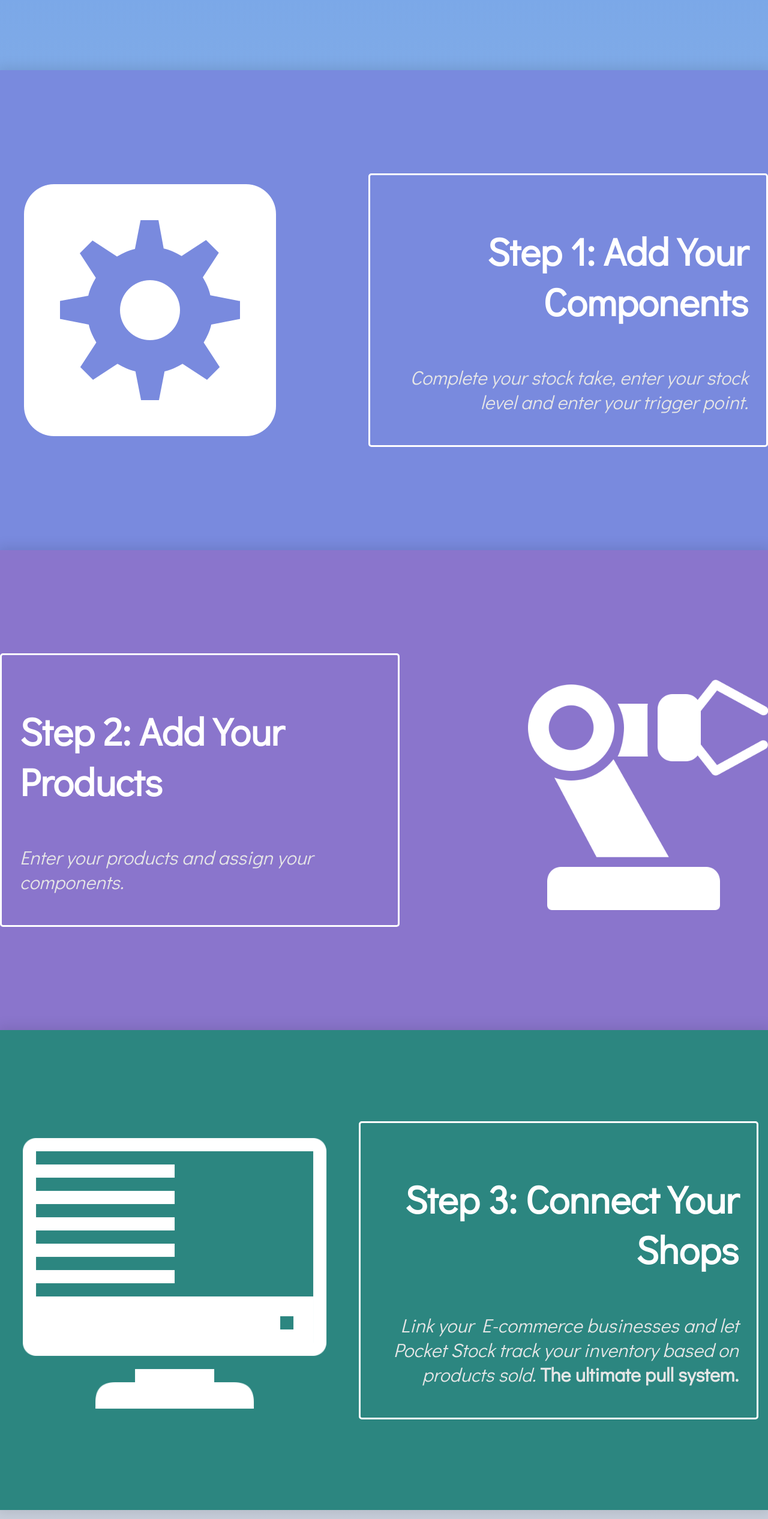
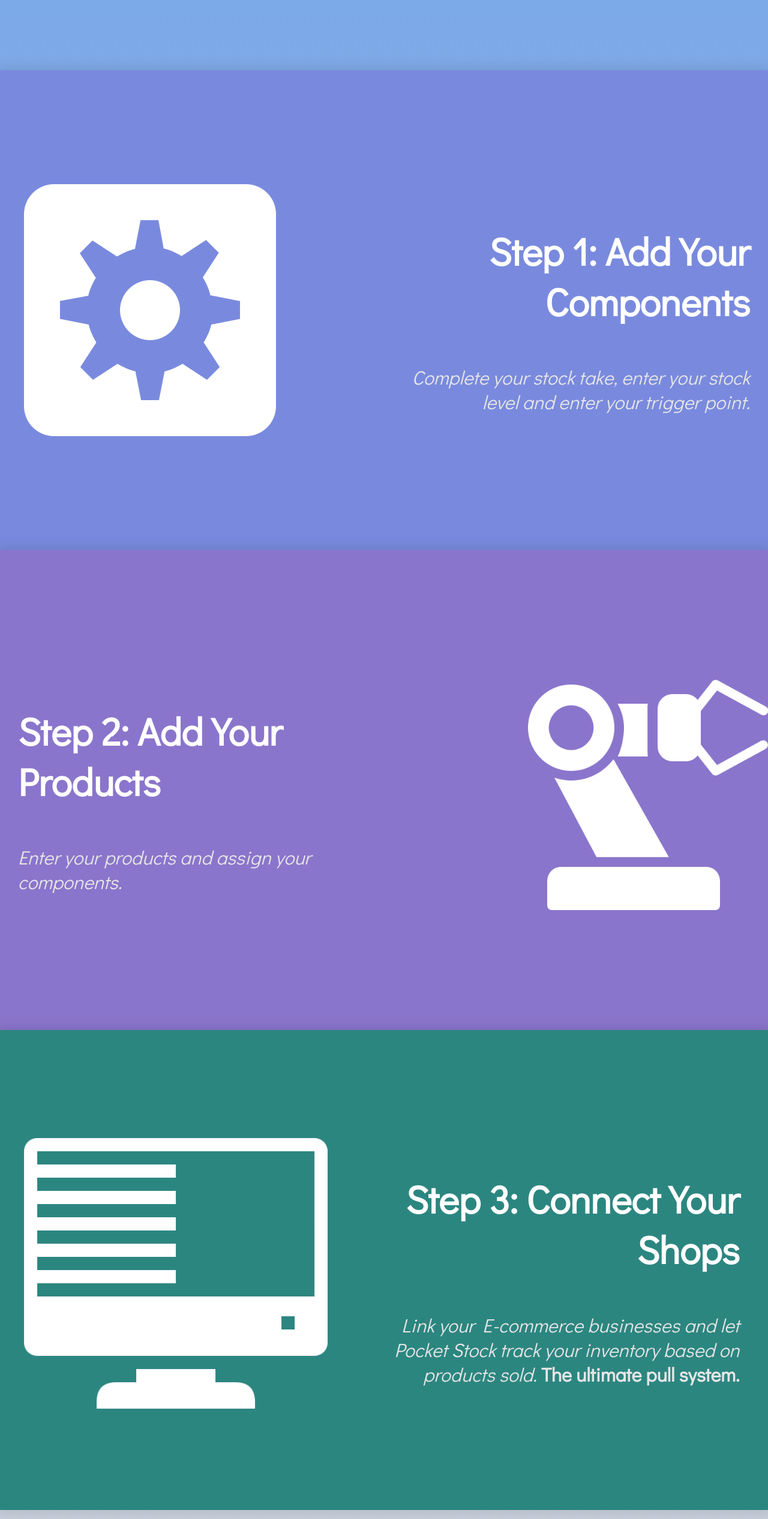
Before and after one commit to thingamajiggy/PocketStock_App, a React (Create React App) app in the folder pocketstock/: page / in a window 1280 px wide. Shown: the part 667-3199 px from the top of the page at 60% size. Built offline with nearby package versions, Linux system fonts and the light colour scheme; no server answers.

Commit message:
remove white boxes on homepage

```diff
--- a/pocketstock/src/StyleSheets/threesteps.css
+++ b/pocketstock/src/StyleSheets/threesteps.css
@@ -56,7 +56,6 @@
   font-size: 2rem;
   width: 600px;
   color: rgb(230, 230, 230);
-  border: 3px solid white;
   padding: 20px 30px;
   border-radius: 5px;
 }
@@ -66,7 +65,6 @@
   font-size: 2rem;
   width: 600px;
   color: rgb(230, 230, 230);
-  border: 3px solid white;
   padding: 20px 30px;
   border-radius: 5px;
 }
@@ -76,7 +74,6 @@
   width: 600px;
   text-align: right;
   color: rgb(230, 230, 230);
-  border: 3px solid white;
   padding: 20px 30px;
   border-radius: 5px;
 }
```
